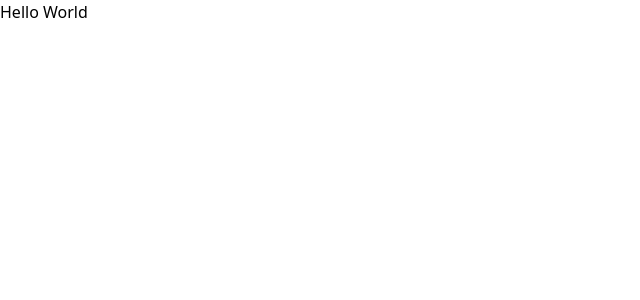
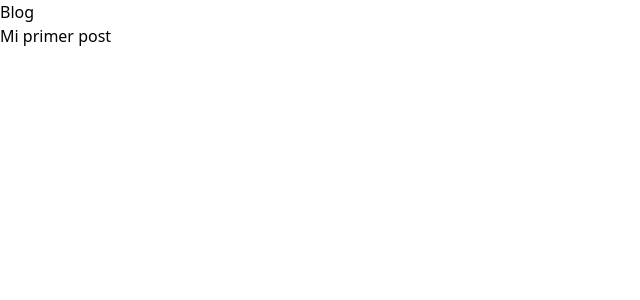
Before and after one commit to UlisesC12/ulises-io, a Next.js app: page / in a window 1280 px wide. Shown: the top 300 px of the page, without its empty margins (0-640 px from the left). Built offline with nearby package versions, Linux system fonts and the light colour scheme.

Commit message:
First version: MD is the thing that feeds my posts

```diff
--- /dev/null
+++ b/lib/posts.js
@@ -0,0 +1,34 @@
+// lib/posts.js
+import fs from 'fs';
+import path from 'path';
+import matter from 'gray-matter';
+
+const postsDirectory = path.join(process.cwd(), 'posts');
+
+export function getAllPostsData() {
+  const fileNames = fs.readdirSync(postsDirectory);
+  return fileNames.map(fileName => {
+    const slug = fileName.replace(/\.md$/, '');
+    const fullPath = path.join(postsDirectory, fileName);
+    const fileContents = fs.readFileSync(fullPath, 'utf8');
+    const { data, content } = matter(fileContents);
+    return { slug, frontMatter: data, content };
+  });
+}
+
+export function generateStaticParams() {
+  const postsDirectory = path.join(process.cwd(), 'posts');
+  const fileNames = fs.readdirSync(postsDirectory);
+
+  return fileNames.map(fileName => ({
+    slug: fileName.replace(/\.md$/, ''),
+  }));
+}
+
+export function getPostBySlug(slug) {
+  const postsDirectory = path.join(process.cwd(), 'posts');
+  const fullPath = path.join(postsDirectory, `${slug}.md`);
+  const fileContents = fs.readFileSync(fullPath, 'utf8');
+  const { data, content } = matter(fileContents);
+  return { slug, frontMatter: data, content };
+}
--- /dev/null
+++ b/posts/mi-primer-post.md
@@ -0,0 +1,6 @@
+---
+title: "Mi primer post"
+date: "2024-06-01"
+excerpt: "Este es mi primer post."
+---
+# Hola mundo
--- a/src/app/blog/[slug]/page.js
+++ b/src/app/blog/[slug]/page.js
@@ -1,29 +1,19 @@
-import fs from 'fs';
-import path from 'path';
-import matter from 'gray-matter';
+// src/app/blog/[slug]/page.js
+
+import { getPostBySlug, generateStaticParams } from '../../../../lib/posts';
 import { MDXRemote } from 'next-mdx-remote/rsc';
 
-// Genera las rutas de los posts
-export async function generateStaticParams() {
-  const dir = path.join(process.cwd(), 'content/blog');
-  const files = fs.readdirSync(dir);
-  return files.map((filename) => ({
-    slug: filename.replace('.md', ''),
-  }));
-}
+export { generateStaticParams };
 
-// Página de un post
-export default async function BlogPost({ params }) {
+export default function BlogPost({ params }) {
   const { slug } = params;
-  const filePath = path.join(process.cwd(), 'content/blog', `${slug}.md`);
-  const fileContent = fs.readFileSync(filePath, 'utf-8');
-  const { content, data } = matter(fileContent);
+  const post = getPostBySlug(slug);
 
   return (
     <div>
-      <h1>{data.title}</h1>
-      <p>{data.date}</p>
-      <MDXRemote source={content} />
+      <h1>{post.frontMatter.title}</h1>
+      <p>{post.frontMatter.date}</p>
+      <MDXRemote source={post.content} />
     </div>
   );
 }
--- a/src/app/page.js
+++ b/src/app/page.js
@@ -1,9 +1,20 @@
-import Image from "next/image";
+// src/app/page.js
+import Link from 'next/link';
+import { getAllPostsData } from '../../lib/posts';
 
-export default function Home() {
+export default function BlogList() {
+  const posts = getAllPostsData();
+
   return (
     <div>
-      <h1>Hello World</h1>
+      <h1>Blog</h1>
+      <ul>
+        {posts.map(post => (
+          <li key={post.slug}>
+            <Link href={`/blog/${post.slug}`}>{post.frontMatter.title}</Link>
+          </li>
+        ))}
+      </ul>
     </div>
   );
 }
```
Also changed, not shown: 1 other file (tests, documents, lock files or other folders).
